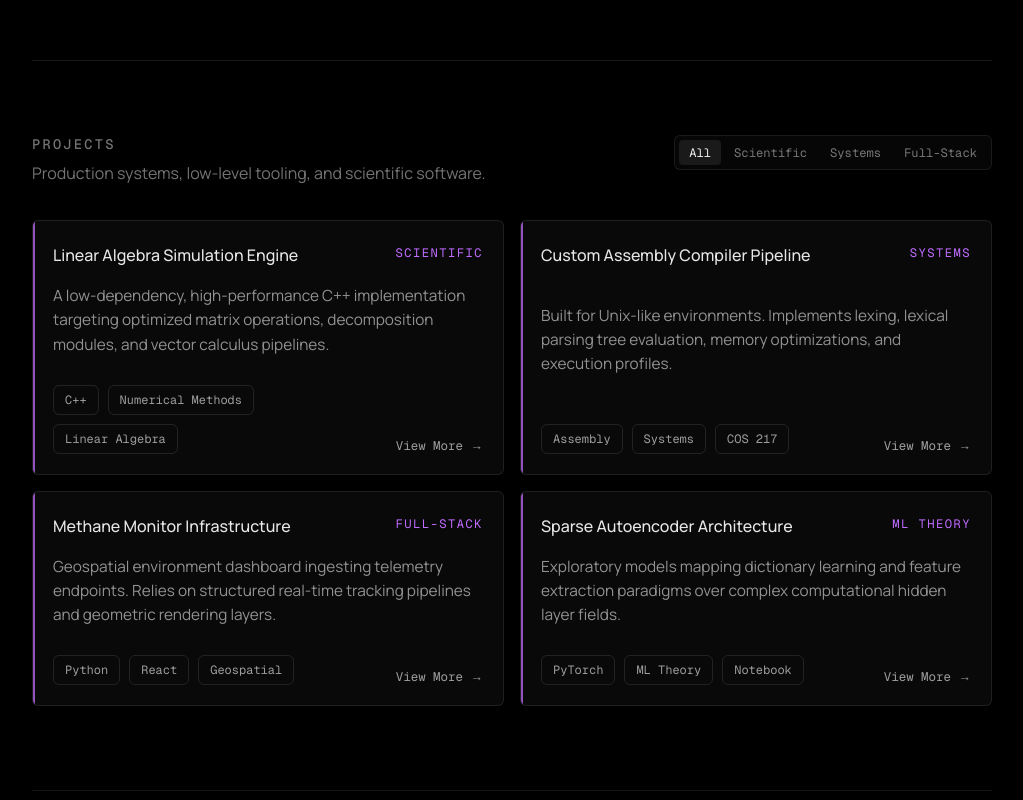
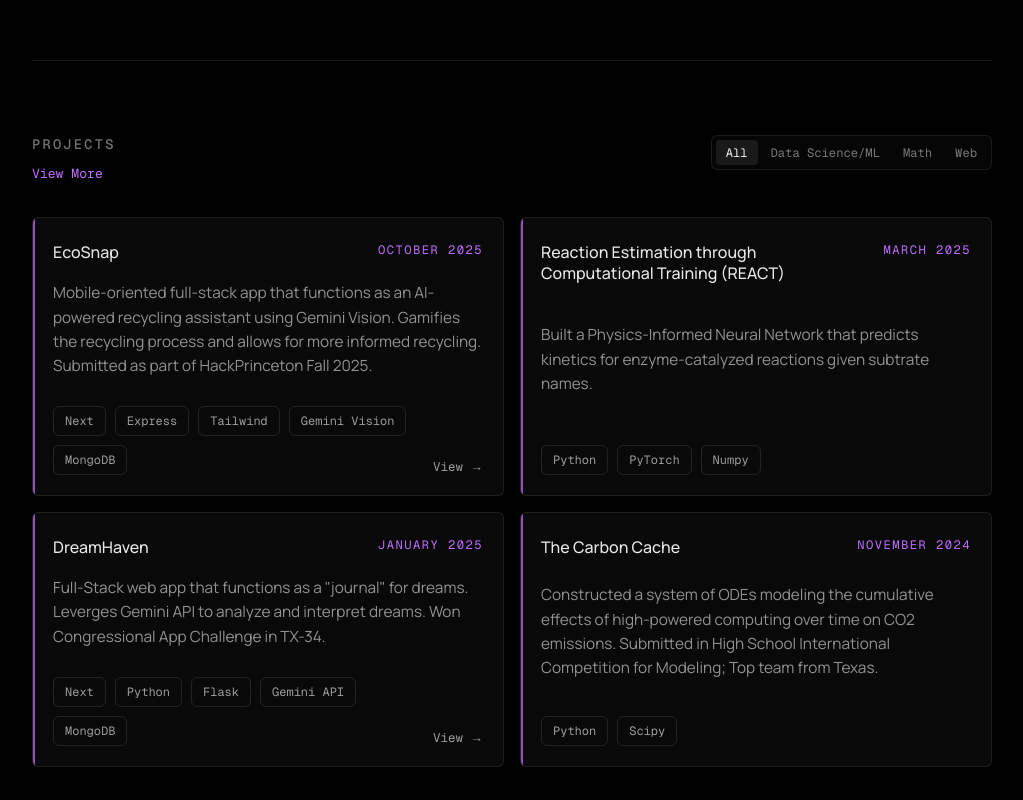
Before and after one commit to aayush-mitra/personal_site, a Next.js app in the folder client/: page / in a window 1280 px wide. Shown: the part 2520-3320 px from the top of the page, without its empty margins (128-1151 px from the left). Built offline with nearby package versions, Linux system fonts and the light colour scheme.

Commit message:
projects

```diff
--- a/client/app/ProjectsSection.tsx
+++ b/client/app/ProjectsSection.tsx
@@ -3,48 +3,115 @@
 import { useState } from "react";
 import styles from "./page.module.css";
 
-const filters = ["All", "Scientific", "Systems", "Full-Stack"];
+const filters = ["All", "Data Science/ML", "Math", "Web"];
 
 const projects = [
   {
-    title: "Linear Algebra Simulation Engine",
-    category: "Scientific",
+    title: "EcoSnap",
+    date: "October 2025",
+    category: "Web",
     description:
-      "A low-dependency, high-performance C++ implementation targeting optimized matrix operations, decomposition modules, and vector calculus pipelines.",
-    tags: ["C++", "Numerical Methods", "Linear Algebra"],
+      "Mobile-oriented full-stack app that functions as an AI-powered recycling assistant using Gemini Vision. Gamifies the recycling process and allows for more informed recycling. Submitted as part of HackPrinceton Fall 2025. ",
+    tags: ["Next", "Express", "Tailwind", "Gemini Vision", "MongoDB"],
+    link: "https://devpost.com/software/ecosnap-3k1rym"
   },
   {
-    title: "Custom Assembly Compiler Pipeline",
-    category: "Systems",
+    title: "Reaction Estimation through Computational Training (REACT)",
+    date: "March 2025",
+    category: "Data Science/ML",
     description:
-      "Built for Unix-like environments. Implements lexing, lexical parsing tree evaluation, memory optimizations, and execution profiles.",
-    tags: ["Assembly", "Systems", "COS 217"],
+      "Built a Physics-Informed Neural Network that predicts kinetics for enzyme-catalyzed reactions given subtrate names.",
+    tags: ["Python", "PyTorch", "Numpy"],
+    link: "disabled"
   },
   {
-    title: "Methane Monitor Infrastructure",
-    category: "Full-Stack",
+    title: "DreamHaven",
+    date: "January 2025",
+    category: "Web",
     description:
-      "Geospatial environment dashboard ingesting telemetry endpoints. Relies on structured real-time tracking pipelines and geometric rendering layers.",
-    tags: ["Python", "React", "Geospatial"],
+      "Full-Stack web app that functions as a \"journal\" for dreams. Leverges Gemini API to analyze and interpret dreams. Won Congressional App Challenge in TX-34.",
+    tags: ["Next", "Python", "Flask", "Gemini API", "MongoDB"],
+    link: "https://www.congressionalappchallenge.us/24-tx34/"
   },
   {
-    title: "Sparse Autoencoder Architecture",
-    category: "ML Theory",
+    title: "The Carbon Cache",
+    date: "November 2024",
+    category: "Math",
     description:
-      "Exploratory models mapping dictionary learning and feature extraction paradigms over complex computational hidden layer fields.",
-    tags: ["PyTorch", "ML Theory", "Notebook"],
+      "Constructed a system of ODEs modeling the cumulative effects of high-powered computing over time on CO2 emissions. Submitted in High School International Competition for Modeling; Top team from Texas.",
+    tags: ["Python", "Scipy"],
+    link: "disabled"
   },
+
+  {
+    title: "Analysis of the Impact of Socioeconomic Variables on Education",
+    date: "April 2023",
+    category: "Data Science/ML",
+    description:
+      "Analyzed open-source data from the US Dept. of Education. Employed a variety of methods including regression, clustering, cosine similarity, and principal component analysis. Won 1st place in Texas and 3rd place nationally in TSA Data Science competition. ",
+    tags: ["Python", "Pandas", "Numpy", "Plotly"],
+    link: "/Analyzing-the-Impact-of-Socioeconomic-Variables-on-Education-Data-Science.pdf"
+  },
+  {
+    title: "DivineByDesign",
+    date: "January 2023",
+    category: "Web",
+    description:
+      "Front-end website for hypothetical global event-planning company. Won 1st place in Texas for Business Professionals of America Global Marketing competition.",
+    tags: ["HTML", "CSS", "JavaScript"],
+    link: "https://divinebydesignbpa.com/"
+  }
 ];
 
 export default function ProjectsSection() {
   const [activeFilter, setActiveFilter] = useState("All");
+  const [showAll, setShowAll] = useState(false);
+  const [isTransitioning, setIsTransitioning] = useState(false);
+  const filteredProjects =
+    activeFilter === "All"
+      ? projects
+      : projects.filter((project) => project.category === activeFilter);
+  const visibleProjects = showAll ? filteredProjects : filteredProjects.slice(0, 4);
+  const canToggle = filteredProjects.length > 4;
+
+  const transitionProjects = (updateProjects: () => void) => {
+    setIsTransitioning(true);
+
+    window.setTimeout(() => {
+      updateProjects();
+      window.setTimeout(() => setIsTransitioning(false), 40);
+    }, 180);
+  };
+
+  const handleFilterChange = (filter: string) => {
+    if (filter === activeFilter || isTransitioning) {
+      return;
+    }
+
+    transitionProjects(() => {
+      setActiveFilter(filter);
+      setShowAll(false);
+    });
+  };
+
+  const handleToggleProjects = () => {
+    if (isTransitioning) {
+      return;
+    }
+
+    transitionProjects(() => setShowAll((current) => !current));
+  };
 
   return (
     <section id="projects" className={`${styles.projects} ${styles.reveal}`} data-reveal>
       <div className={styles.projectsHeader}>
         <div className={styles.sectionIntro}>
           <h2>Projects</h2>
-          <p>Production systems, low-level tooling, and scientific software.</p>
+          {canToggle ? (
+        <button className={styles.projectsToggle} type="button" onClick={handleToggleProjects}>
+          {showAll ? "View Less" : "View More"}
+        </button>
+      ) : null}
         </div>
 
         <div className={styles.projectFilters} aria-label="Project categories">
@@ -54,7 +121,7 @@ export default function ProjectsSection() {
               className={activeFilter === filter ? styles.activeFilter : undefined}
               type="button"
               aria-pressed={activeFilter === filter}
-              onClick={() => setActiveFilter(filter)}
+              onClick={() => handleFilterChange(filter)}
             >
               {filter}
             </button>
@@ -62,12 +129,12 @@ export default function ProjectsSection() {
         </div>
       </div>
 
-      <div className={styles.projectGrid}>
-        {projects.map((project) => (
+      <div className={`${styles.projectGrid} ${isTransitioning ? styles.projectGridFading : ""}`}>
+        {visibleProjects.map((project) => (
           <article key={project.title} className={styles.projectCard}>
             <div className={styles.projectTitleRow}>
               <h3>{project.title}</h3>
-              <p>{project.category}</p>
+              <p>{project.date}</p>
             </div>
 
             <p className={styles.projectDescription}>{project.description}</p>
@@ -79,13 +146,18 @@ export default function ProjectsSection() {
                 ))}
               </div>
 
-              <button className={styles.projectLink} type="button">
-                View More <span aria-hidden="true">→</span>
-              </button>
+              {project.link !== "disabled" ? (
+                <a className={styles.projectLink} href={project.link} target="_blank" rel="noreferrer">
+                  View <span aria-hidden="true">→</span>
+                </a>
+              ) : null}
+
             </div>
           </article>
         ))}
       </div>
+
+
     </section>
   );
 }
--- a/client/app/page.module.css
+++ b/client/app/page.module.css
@@ -527,6 +527,16 @@
   display: grid;
   grid-template-columns: repeat(2, minmax(0, 1fr));
   gap: 16px;
+  opacity: 1;
+  transform: translateY(0);
+  transition:
+    opacity 180ms ease,
+    transform 180ms ease;
+}
+
+.projectGridFading {
+  opacity: 0;
+  transform: translateY(8px);
 }
 
 .projectCard {
@@ -615,6 +625,26 @@
 
 .projectLink:hover {
   color: #f3f3f3;
+}
+
+.projectsToggle {
+  display: inline-flex;
+  align-items: center;
+  gap: 6px;
+  /* margin-top: 28px; */
+  padding: 0;
+  border: 0;
+  color: var(--accent);
+  background: transparent;
+  font-family: var(--font-geist-mono);
+  font-size: 0.82rem;
+  cursor: pointer;
+  transition: color 160ms ease;
+}
+
+.projectsToggle:hover,
+.projectsToggle:focus-visible {
+  color: #f3d7ff;
 }
 
 .skills {
--- a/client/app/page.tsx
+++ b/client/app/page.tsx
@@ -1,4 +1,5 @@
 import Image from "next/image";
+import Link from "next/link";
 import { Fragment } from 'react'
 import ProjectsSection from "./ProjectsSection";
 import ScrollReveal from "./ScrollReveal";
@@ -108,7 +109,7 @@ export default function Home() {
     },
     {
       period: "June 2024 - June 2025",
-      title: "K-12 Mathematics Instructor",
+      title: "Mathematics Instructor",
       organization: "Mathnasium Sharyland",
       role: "Instructor",
       links: [],
@@ -125,13 +126,13 @@ export default function Home() {
       <ScrollReveal />
       <header className={styles.navShell}>
         <nav className={styles.nav}>
-          <a className={styles.brand} href="/">AM</a>
+          <Link className={styles.brand} href="/">AM</Link>
           <div className={styles.navLinks}>
 
             <a href="#experiences">Experiences</a>
             <a href="#projects">Projects</a>
             <a href="#toolkit">Toolkit</a>
-            <a href="/private/prince_application_datalog">Blog</a>
+            <Link href="/private/prince_application_datalog">Blog</Link>
           </div>
         </nav>
       </header>
```
Also changed, not shown: 2 other files (tests, documents, lock files or other folders).
